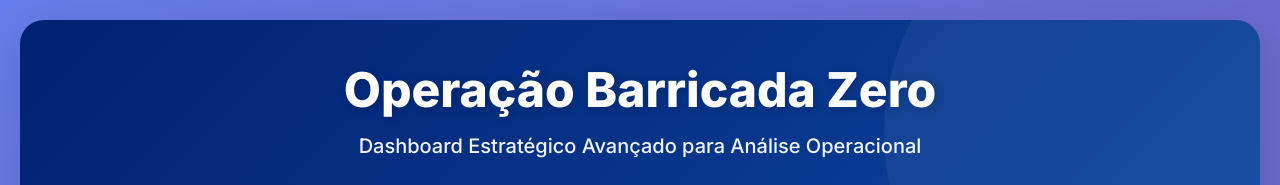
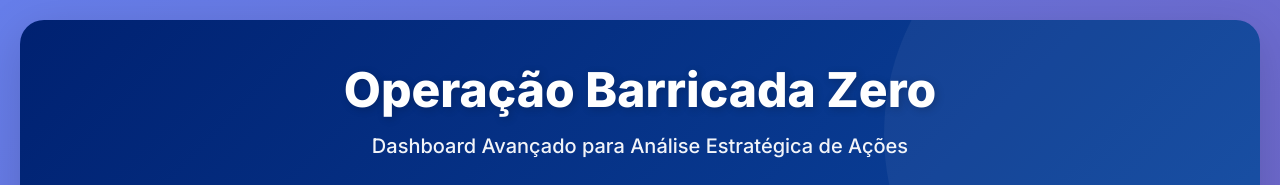
Before and after one commit to RobertsonSales/Bzero-gsi-A, a plain HTML site: page index.html in a window 1280 px wide. Shown: the top 185 px of the page. Drawn offline with nearby package versions, Linux system fonts and the light colour scheme; a script that the page names is missing.

Commit message:
Update index.html

```diff
--- a/index.html
+++ b/index.html
@@ -964,7 +964,7 @@
   <div class="container">
     <header>
       <h1>Operação Barricada Zero</h1>
-      <p>Dashboard Estratégico Avançado para Análise Operacional</p>
+      <p>Dashboard Avançado para Análise Estratégica de Ações</p>
       <div class="header-stats">
         <div class="header-stat">
           <span class="header-stat-value" id="totalRemocoes">0</span>
```
